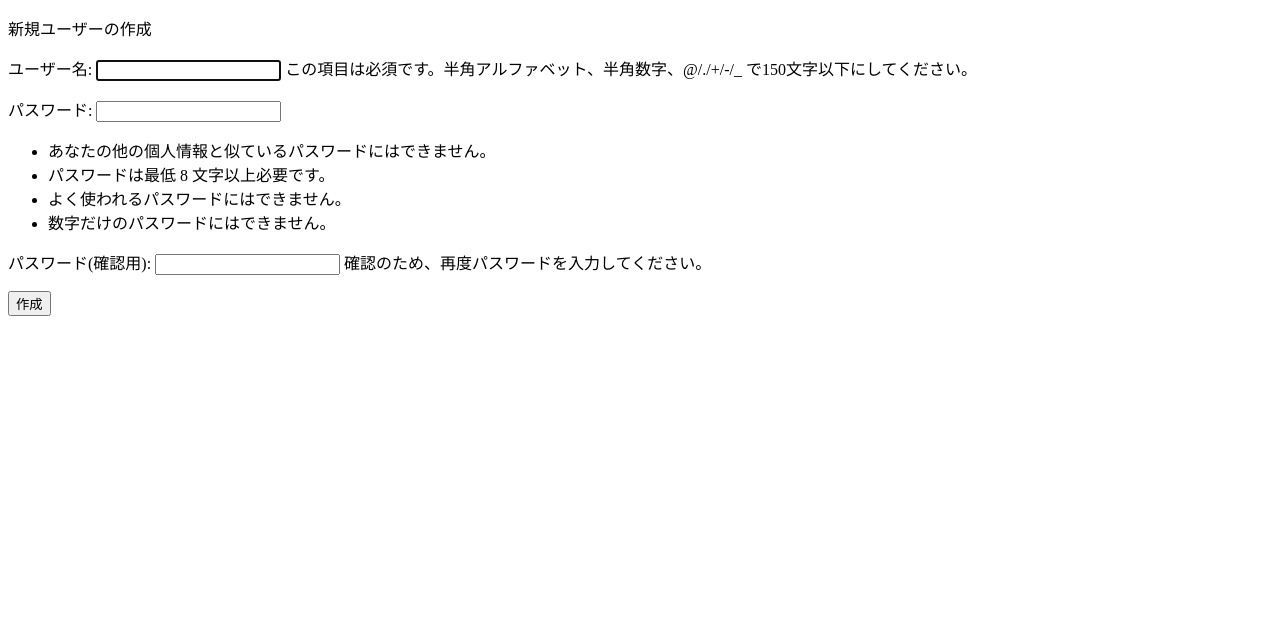
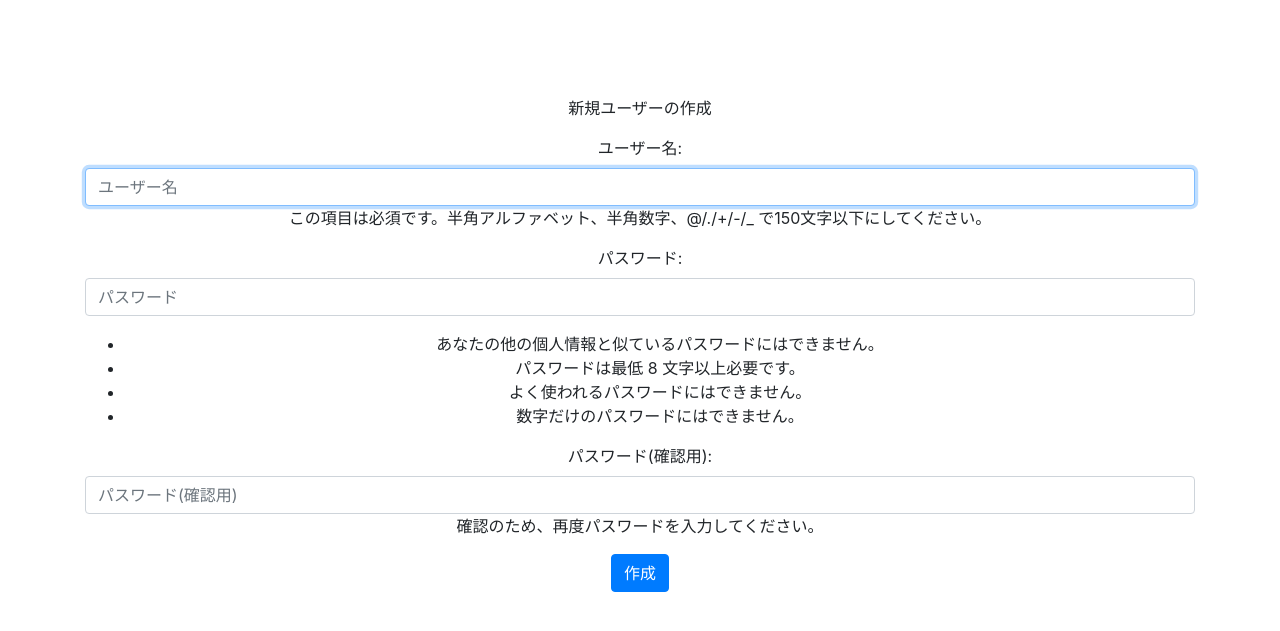
Before and after one commit to nonmot/my-first-blog, a Django app: page /acounts/signin/ in a window 1280 px wide. Shown: the top 631 px of the page. Run offline with Django 3.2, Linux system fonts and the light colour scheme; some libraries are stand-ins or nearby versions.

Commit message:
delete news

```diff
--- a/acounts/forms.py
+++ b/acounts/forms.py
@@ -7,3 +7,11 @@ class LoginForm(auth_forms.AuthenticationForm):
         for field in self.fields.values():
             field.widget.attrs['placeholder'] = field.label
             field.widget.attrs['class'] = 'form-control'
+
+class UserCreate(auth_forms.UserCreationForm):
+    '''ユーザー登録フォーム'''
+    def __init__(self, *args, **kwargs):
+        super().__init__(*args, **kwargs)
+        for field in self.fields.values():
+            field.widget.attrs['placeholder'] = field.label
+            field.widget.attrs['class'] = 'form-control'
--- a/acounts/templates/acounts/login.html
+++ b/acounts/templates/acounts/login.html
@@ -1,12 +1,15 @@
+{% load static %}
 <!DOCTYPE html>
 <html lang="en">
 <head>
     <meta charset="UTF-8">
     <meta name="viewport" content="width=device-width, initial-scale=1.0">
     <title>Login</title>
+    <link rel="stylesheet" href="https://stackpath.bootstrapcdn.com/bootstrap/4.5.0/css/bootstrap.min.css" integrity="sha384-9aIt2nRpC12Uk9gS9baDl411NQApFmC26EwAOH8WgZl5MYYxFfc+NcPb1dKGj7Sk" crossorigin="anonymous">
+    <link rel="stylesheet" type="text/css" href="{% static 'css/style.css' %}">
 </head>
 <body>
-    <div class="container text-center">
+    <div class="container text-center mt-5 pt-5">
         <form action="" method="post">
             {% csrf_token %}
             {{ form.as_p }}
--- a/acounts/templates/acounts/logout.html
+++ b/acounts/templates/acounts/logout.html
@@ -1,9 +1,12 @@
+{% load static %}
 <!DOCTYPE html>
 <html lang="en">
 <head>
     <meta charset="UTF-8">
     <meta name="viewport" content="width=device-width, initial-scale=1.0">
     <title>Logout</title>
+    <link rel="stylesheet" href="https://stackpath.bootstrapcdn.com/bootstrap/4.5.0/css/bootstrap.min.css" integrity="sha384-9aIt2nRpC12Uk9gS9baDl411NQApFmC26EwAOH8WgZl5MYYxFfc+NcPb1dKGj7Sk" crossorigin="anonymous">
+    <link rel="stylesheet" type="text/css" href="{% static 'css/style.css' %}">
 </head>
 <body>
     <form action="" method="post">
--- a/acounts/templates/acounts/signin.html
+++ b/acounts/templates/acounts/signin.html
@@ -1,17 +1,20 @@
+{% load static %}
 <!DOCTYPE html>
 <html lang="en">
 <head>
     <meta charset="UTF-8">
     <meta name="viewport" content="width=device-width, initial-scale=1.0">
     <title>SignIn</title>
+    <link rel="stylesheet" href="https://stackpath.bootstrapcdn.com/bootstrap/4.5.0/css/bootstrap.min.css" integrity="sha384-9aIt2nRpC12Uk9gS9baDl411NQApFmC26EwAOH8WgZl5MYYxFfc+NcPb1dKGj7Sk" crossorigin="anonymous">
+    <link rel="stylesheet" type="text/css" href="{% static 'css/style.css' %}">
 </head>
 <body>
-    <div class="container text-center">
+    <div class="container text-center mt-5 pt-5">
         <p>新規ユーザーの作成</p>
         <form action="" method="post">
             {% csrf_token %}
             {{ form.as_p}}
-            <button type="submit">作成</button>
+            <button class="btn btn-primary" type="submit">作成</button>
         </form>
     </div>
 </body>
--- a/acounts/views.py
+++ b/acounts/views.py
@@ -1,7 +1,6 @@
 from django.contrib.auth.views import LoginView, LogoutView
 from django.contrib.auth.mixins import LoginRequiredMixin
 from django.views.generic import TemplateView, CreateView
-from django.contrib.auth.forms import UserCreationForm
 from django.urls import reverse_lazy
 from . import forms
 
@@ -13,6 +12,6 @@ class MyLogoutView(LoginRequiredMixin, LoginView):
     template_name = 'acounts/logout.html'
 
 class UserCreateView(CreateView):
-    form_class = UserCreationForm
+    form_class = forms.UserCreate
     template_name = 'acounts/signin.html'
     success_url = reverse_lazy('login')
--- a/blog/forms.py
+++ b/blog/forms.py
@@ -5,6 +5,10 @@ class PostForm(forms.ModelForm):
     class Meta:
         model = Post
         fields = ['title', 'text']
+        widgets = {
+            'title': forms.TextInput(attrs={'class': 'form-control'}),
+            'text': forms.Textarea(attrs={'class': 'form-control'}),
+        }
 
 class FindForm(forms.Form):
     find = forms.CharField(label='', required=False, widget=forms.TextInput(attrs={'class': 'form-control', 'placeholder': '投稿を検索'}))
--- a/blog/templates/blog/find.html
+++ b/blog/templates/blog/find.html
@@ -2,7 +2,7 @@
 
 
 {% block body %}
-
+<div class="mt-5 pt-5"></div>
 <div class="container">
 
     <form action="{% url 'find' %}" method="post">
--- a/blog/templates/blog/post.html
+++ b/blog/templates/blog/post.html
@@ -25,7 +25,7 @@
             </div>
         {% endfor %}
     </div>
-
+    <!--
     <div class="news w-25 p-2">
         <h1 class="text-primary text-center">NEWS</h1>
         {% for item in news %}
@@ -43,6 +43,7 @@
             </div>
         {% endfor %}
     </div>
+    -->
 </div>
 
 {% endblock body %}
--- a/blog/templates/blog/post_create.html
+++ b/blog/templates/blog/post_create.html
@@ -9,7 +9,7 @@
         <div class="form-group">
             {{ form.as_p }}
         </div>
-        <button type="submit">投稿する</button>
+        <button type="submit" class="btn btn-primary">投稿する</button>
     </form>
 </div>
 {% endblock body %}
--- a/blog/views.py
+++ b/blog/views.py
@@ -11,16 +11,18 @@ from newsapi import NewsApiClient
 
 # Create your views here.
 def home(request):
+    '''
     newsapi = NewsApiClient(api_key=settings.NEWS_API)
     headlines = newsapi.get_top_headlines(country='jp')
+    news = headlines['articles']
+    '''
     posts = Post.objects.all().order_by('published_date').reverse()
     findform= FindForm()
-    news = headlines['articles']
 
     params = {
         'findform': findform,
         'posts': posts,
-        'news': news,
+        #'news': news,
     }
     return render(request, 'blog/post.html', params)
 
--- a/mysite/settings.py
+++ b/mysite/settings.py
@@ -40,7 +40,7 @@ INSTALLED_APPS = [
     'django.contrib.staticfiles',
     'blog.apps.BlogConfig',
     'acounts.apps.AcountsConfig',
-    'newsapi',
+    #'newsapi',
 ]
 
 MIDDLEWARE = [
@@ -130,4 +130,4 @@ LOGOUT_REDIRECT_URL = 'home'
 
 from . import newsapi
 
-NEWS_API = newsapi.NEW_API
+#NEWS_API = newsapi.NEW_API
```
Also changed, not shown: db.sqlite3.
